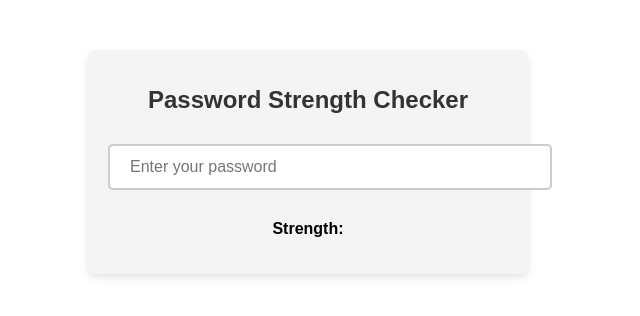
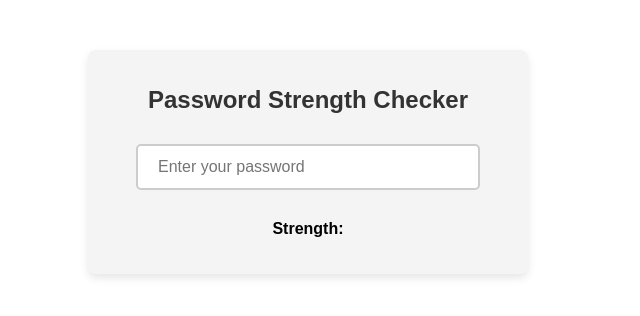
Before and after one commit to Eshhaa11/password-strength-checker, a React (Create React App) app: page / in a window 1280 px wide. Shown: the top 316 px of the page, without its empty margins (332-972 px from the left). Built offline with nearby package versions, Linux system fonts and the light colour scheme.

Commit message:
added width

```diff
--- a/src/Components/Password.css
+++ b/src/Components/Password.css
@@ -21,7 +21,7 @@
 
 
   .pass-cont input {
-    width: 100%;
+    width: 300px;
     padding: 12px 20px;
     margin-top: 10px;
     margin-bottom: 15px;
```
